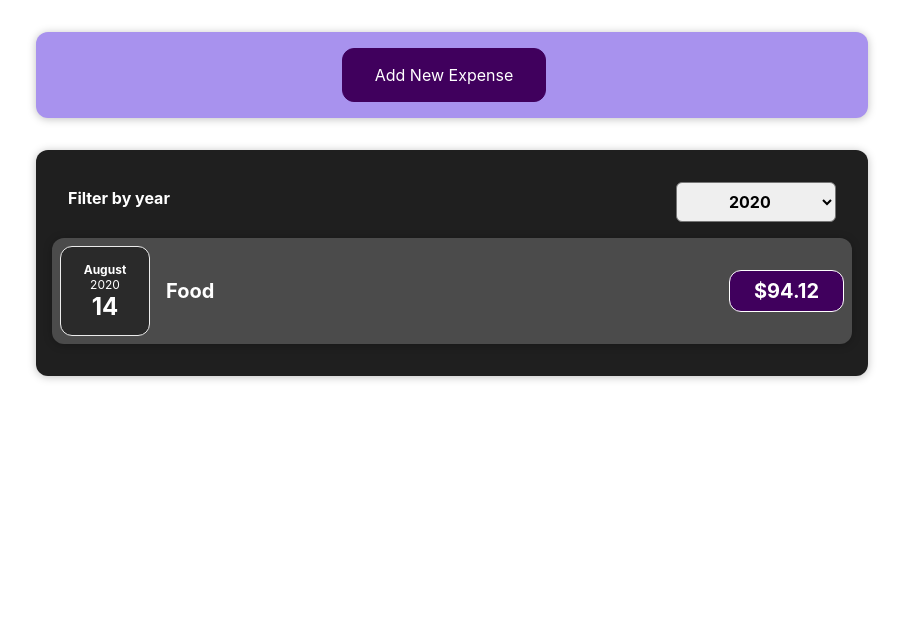
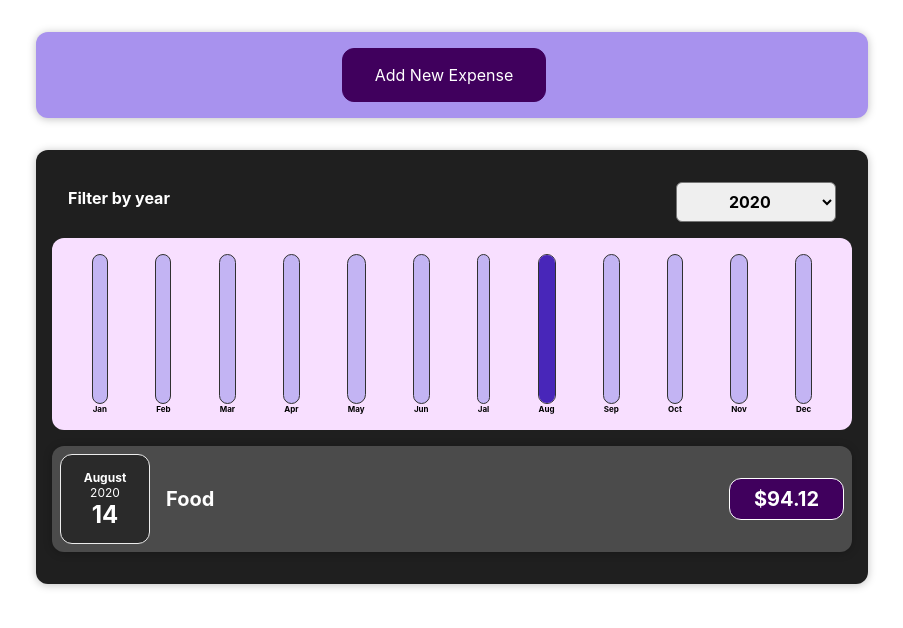
Before and after one commit to OxanaPeregud/Expense-Tracker-React-App, a React (Create React App) app: page / in a window 1280 px wide. Shown: the top 628 px of the page, without its empty margins (188-1091 px from the left). Built offline with nearby package versions, Linux system fonts and the light colour scheme.

Commit message:
feat: added expenses charts

```diff
--- /dev/null
+++ b/src/components/Chart/Chart.css
@@ -0,0 +1,9 @@
+.chart {
+    padding: 1rem;
+    border-radius: 12px;
+    background-color: #f8dfff;
+    text-align: center;
+    display: flex;
+    justify-content: space-around;
+    height: 10rem;
+}
--- /dev/null
+++ b/src/components/Chart/Chart.js
@@ -0,0 +1,22 @@
+import React from "react";
+import './Chart.css';
+import ChartBar from "./ChartBar";
+
+const Chart = (props) => {
+
+    const dataPointsValues = props.dataPoints.map(dataPoint => dataPoint.value);
+    const totalMaximum = Math.max(...dataPointsValues);
+
+    return (
+        <div className={"chart"}>
+            {props.dataPoints.map(dataPoint =>
+                <ChartBar
+                    key={dataPoint.label}
+                    value={dataPoint.value}
+                    maxValue={totalMaximum}
+                    label={dataPoint.label}/>)}
+        </div>
+    );
+};
+
+export default Chart;
--- /dev/null
+++ b/src/components/Chart/ChartBar.css
@@ -0,0 +1,30 @@
+.chart-bar {
+    height: 100%;
+    display: flex;
+    flex-direction: column;
+    align-items: center;
+}
+
+.chart-bar__inner {
+    height: 100%;
+    width: 100%;
+    border: 1px solid #313131;
+    border-radius: 12px;
+    background-color: #c3b4f3;
+    overflow: hidden;
+    display: flex;
+    flex-direction: column;
+    justify-content: flex-end;
+}
+
+.chart-bar__fill {
+    background-color: #4826b9;
+    width: 100%;
+    transition: all 0.3s ease-out;
+}
+
+.chart-bar__label {
+    font-weight: bold;
+    font-size: 0.5rem;
+    text-align: center;
+}
--- /dev/null
+++ b/src/components/Chart/ChartBar.js
@@ -0,0 +1,22 @@
+import React from "react";
+import './ChartBar.css';
+
+const ChartBar = (props) => {
+
+    let barFillHeight = '0%';
+
+    if (props.maxValue > 0) {
+        barFillHeight = Math.round((props.value / props.maxValue) * 100) + '%';
+    }
+
+    return (
+        <div className={"chart-bar"}>
+            <div className={"chart-bar__inner"}>
+                <div className={"chart-bar__fill"} style={{height: barFillHeight}}/>
+            </div>
+            <div className={"chart-bar__label"}>{props.label}</div>
+        </div>
+    );
+};
+
+export default ChartBar;
--- a/src/components/Expenses/Expenses.js
+++ b/src/components/Expenses/Expenses.js
@@ -3,6 +3,8 @@
 import Card from "../UI/Card";
 import ExpensesFilter from "./ExpenseFilter";
 import ExpensesList from "./ExpensesList";
+import Chart from "../Chart/Chart";
+import ExpensesChart from "./ExpensesChart";
 
 const Expenses = (props) => {
 
@@ -21,6 +23,7 @@
             <ExpensesFilter
                 selectedYear={filteredYear}
                 onChangeFilter={filterChangeHandler}/>
+            <ExpensesChart expenses={filteredExpenses}/>
             <ExpensesList items={filteredExpenses}/>
         </Card>
     );
--- /dev/null
+++ b/src/components/Expenses/ExpensesChart.js
@@ -0,0 +1,31 @@
+import React from "react";
+import Chart from "../Chart/Chart";
+
+const ExpensesChart = (props) => {
+
+    const chartDataPoints = [
+        {label: 'Jan', value: 0},
+        {label: 'Feb', value: 0},
+        {label: 'Mar', value: 0},
+        {label: 'Apr', value: 0},
+        {label: 'May', value: 0},
+        {label: 'Jun', value: 0},
+        {label: 'Jal', value: 0},
+        {label: 'Aug', value: 0},
+        {label: 'Sep', value: 0},
+        {label: 'Oct', value: 0},
+        {label: 'Nov', value: 0},
+        {label: 'Dec', value: 0},
+    ];
+
+    for (const expense of props.expenses) {
+        const expenseMonth = expense.date.getMonth();
+        chartDataPoints[expenseMonth].value += expense.amount;
+    }
+
+    return (
+        <Chart dataPoints={chartDataPoints}/>
+    );
+};
+
+export default ExpensesChart;
```
